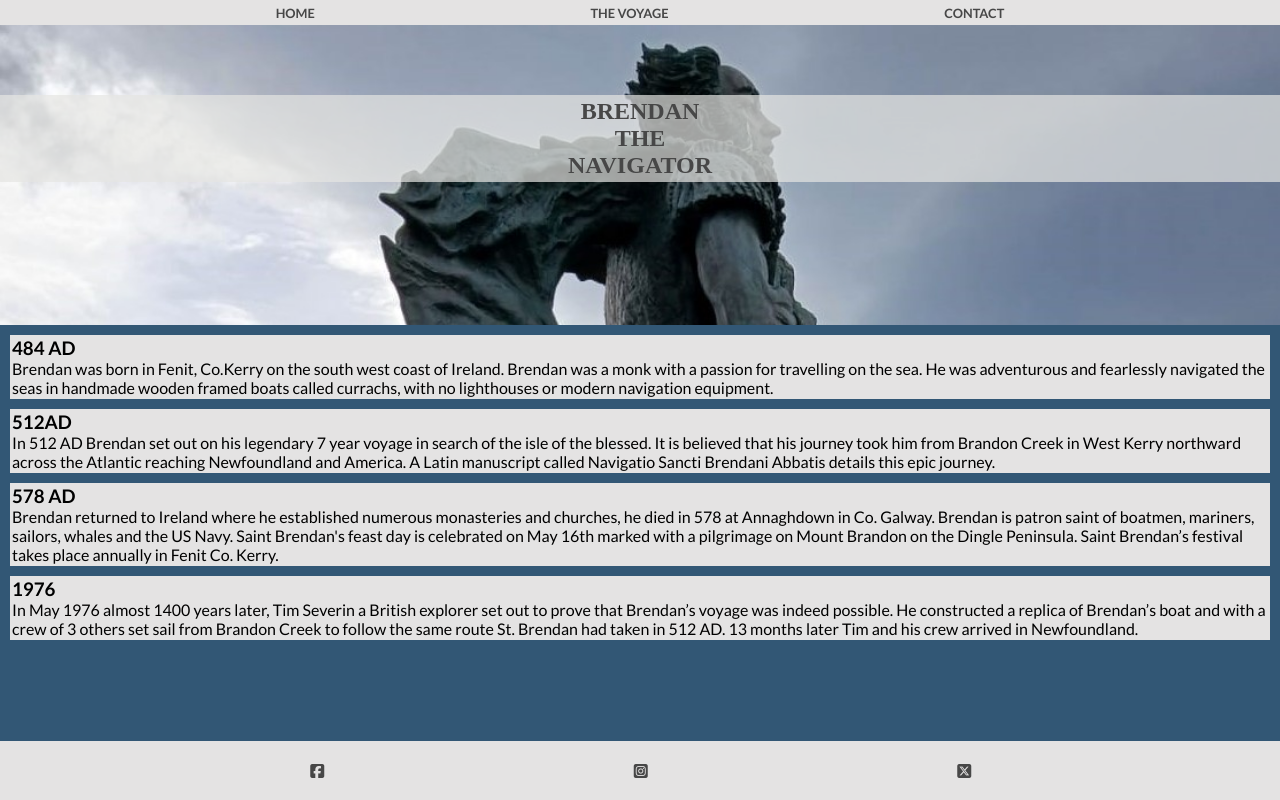
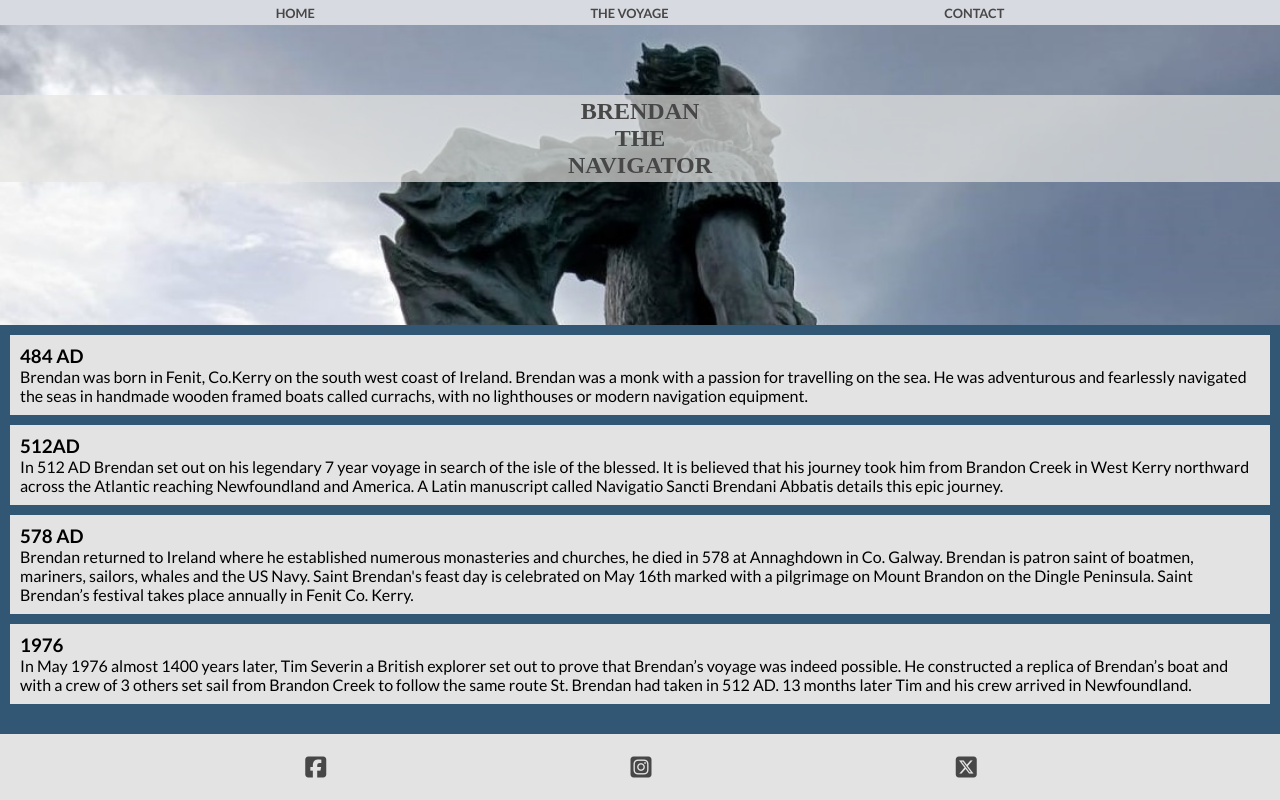
Before and after one commit to lorrainescanlon/brendan-the-navigator, a plain HTML site: page index.html in a window 1280 px wide. Drawn offline with Linux system fonts and the light colour scheme.

Commit message:
trying to recreate styles lost during merge issue

```diff
--- a/assets/css/style.css
+++ b/assets/css/style.css
@@ -31,10 +31,11 @@ header {
     margin-top: 0;
     display: flex;
     height: 25px;
+    box-shadow: 0 2px #325775;
 }
 nav {
     width: 100%;
-    background-color: #E4E3E3;
+    background-color: #d7dae0;
     display: flex;
 }
 #links {
@@ -92,7 +93,7 @@ main {
 
 .history-box {
     margin: 10px;
-    padding: 2px;
+    padding: 10px;
     background-color: #E4E3E3;
     /*border-radius: 2%;*/
 
@@ -106,10 +107,11 @@ main {
     justify-content: space-evenly;
     list-style-type: none;
     background-color: #E4E3E3;
+    box-shadow: 0 -1px #325775;
 }
 
 #socials i {
-    font-size: 100%;
+    font-size: 150%;
     padding: 5%;
     color: #474747;
 }
@@ -166,6 +168,7 @@ main {
     margin: 10px;
     padding: 2px;
     background-color: #E4E3E3;
+    padding: 10px;
     /*border-radius: 5%;*/
 }
 
```
